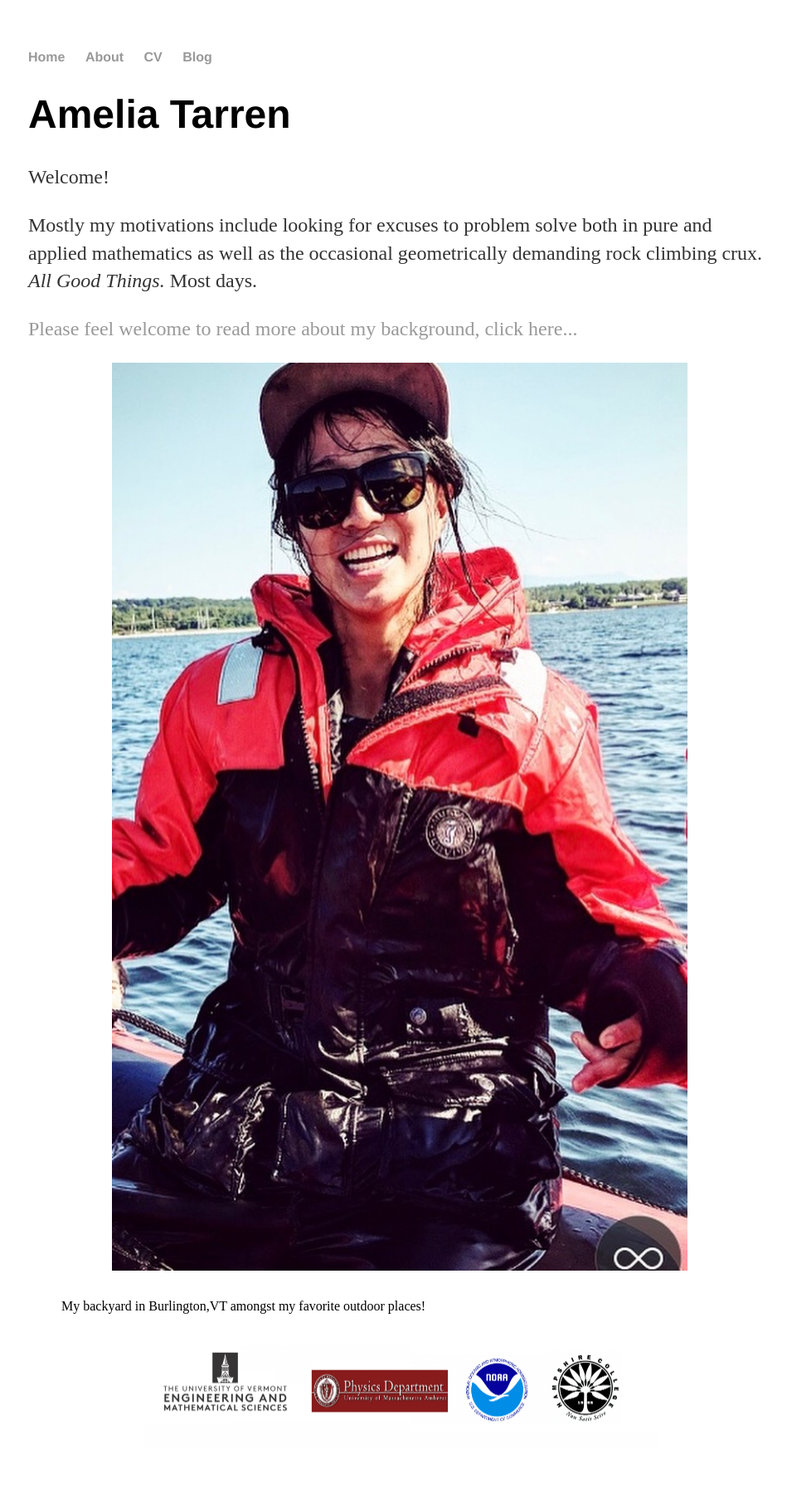
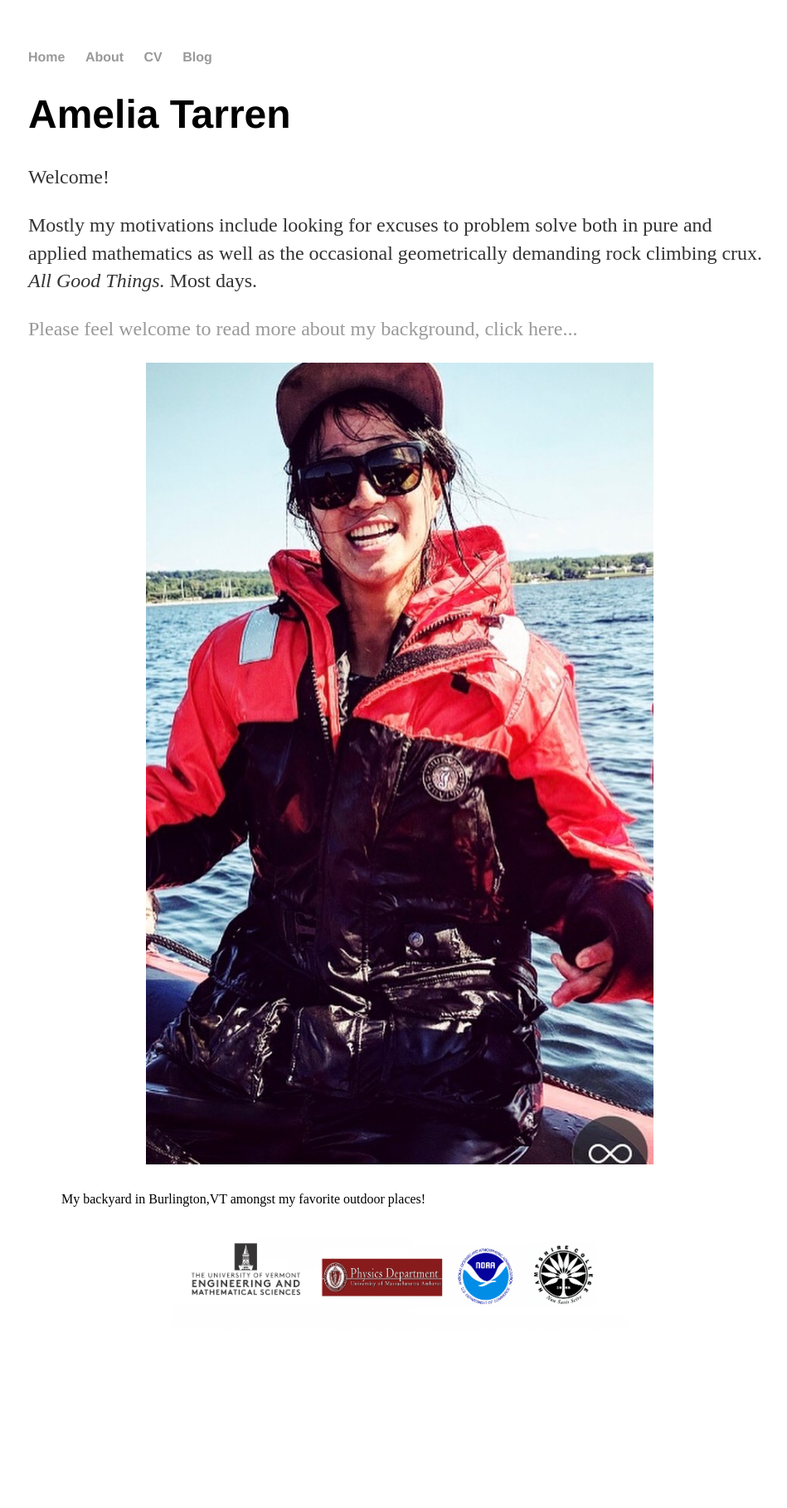
Before and after one commit to ATarren/atarren.github.io, a Jekyll site: the page built from index.html, in a window 1280 px wide. Shown: the whole page at 83% size, without its empty margins (158-1107 px from the left). Built offline with Jekyll 4.4.1, drawn with Linux system fonts in a browser that asks for light colours; after the commit the page ends 1672 px from its top, so only the background shows below that.

Commit message:
Update image.html

```diff
--- a/_includes/image.html
+++ b/_includes/image.html
@@ -1,6 +1,6 @@
 <figure class="image">
     <p align="center">
-    <img style='height: 85%; width: 85%; object-fit: contain' src="{{ include.url }}" alt="{{ include.description }}">
+    <img style='height: 75%; width: 75%; object-fit: contain' src="{{ include.url }}" alt="{{ include.description }}">
     <p align="center">
     <figcaption>{{ include.description }}</figcaption>
     <p align="center">
```
